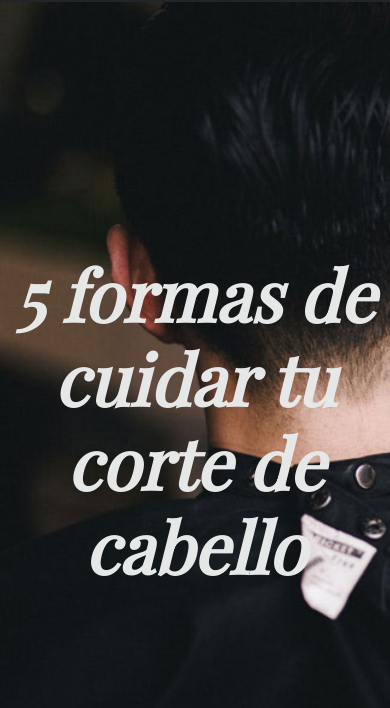
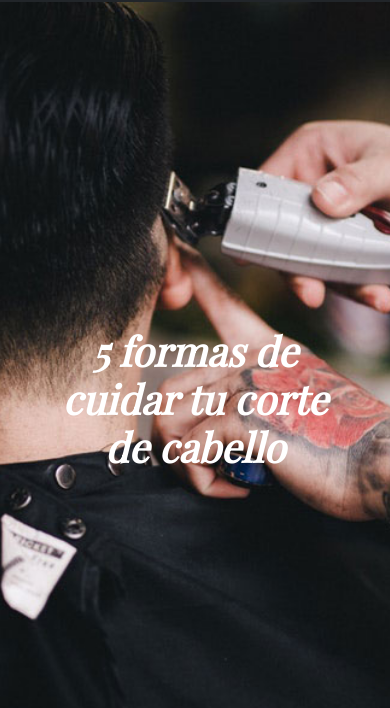
Before and after one commit to DiegoCordovaRatti/BarberShop, a plain HTML site: page index.html in a window 390 px wide. Shown: the part 69-777 px from the top of the page. Drawn offline with nearby package versions, Linux system fonts and the light colour scheme; a web font is replaced by a local one.

Commit message:
fifth commit

```diff
--- a/assets/scss/layout/_article.scss
+++ b/assets/scss/layout/_article.scss
@@ -16,6 +16,7 @@
             padding: 10px 10px;
             background-color: $nickel;
             transition: 500ms ease;
+            text-decoration: none;
             &:hover{
                 background-color: $raisin-black;
             }
--- a/assets/scss/layout/_header.scss
+++ b/assets/scss/layout/_header.scss
@@ -1,29 +1,51 @@
-.header{
+.header {
   background-image: url("../img/post-image.jpg");
   background-repeat: no-repeat;
   background-size: cover;
   height: 100vh;
-    .header__container{
+
+  .header__container {
     @include flex-container;
-        .header__title{
-            font-size: $xx-large;
-            color: $platinum;
+
+    .header__title {
+      color: $white;
       font-style: italic;
       font-weight: $black-weight;
       text-align: center;
     }
-        .header__scroll{
+
+    .header__scroll {
       color: $platinum;
       animation: MoveUpDown 1s linear infinite;
       position: absolute;
     }
+
     @keyframes MoveUpDown {
-            0%, 100% {
+
+      0%,
+      100% {
         bottom: 0;
       }
+
       50% {
         bottom: 5px;
       }
     }
   }
 }
+
+@media screen and (min-width: 601px) {
+  .header__title.header__title--resize {
+    font-size: $xx-large;
+  }
+}
+@media screen and (max-width: 600px){
+  .header{
+    background-position-x: -300px;
+  }
+  .header__title.header__title--resize{
+    font-size: 40px;
+    padding: 0 50px;
+    margin-bottom: 50px;
+  }
+}
--- a/index.html
+++ b/index.html
@@ -60,7 +60,7 @@
     <!------------------- HEADER ---------------------->
     <header class="header">
         <div class="header__container">
-            <h1 class="header__title col-sm-12 col-lg-5">5 formas de cuidar tu corte de cabello</h1>
+            <h1 class="header__title header__title--resize col-sm-12 col-lg-5">5 formas de cuidar tu corte de cabello</h1>
             <a href="#article"><i class="header__scroll fas fa-angle-double-down fa-4x"></i></a>
         </div>
     </header>
@@ -100,7 +100,7 @@
                     <button type="button" class="btn-sm btn-secondary">Compartir</button>
                 </div>
                 <div class="col-8 col-lg-11">
-                    <button type="button" class="btn-sm btn-secondary">Comentar en Twitter</button>
+                    <a href="https://twitter.com/intent/tweet" target="_blank" type="button" class="btn-sm btn-secondary">Comentar en Twitter</a>
                 </div>
             </div>
             <hr>
```
Also changed, not shown: assets/css/main.css, 1 other file. Lines whose indentation alone changed are shown as unchanged.
